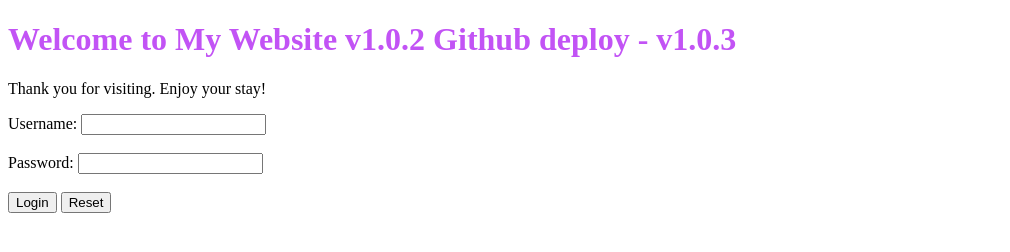
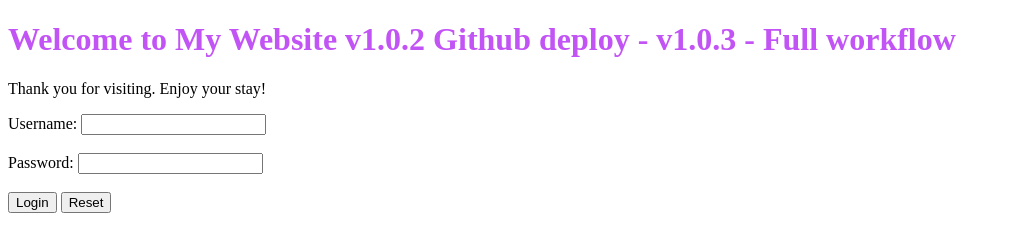
Before and after one commit to longpham5/nodejs-githubaction-ecs-blue-green, a website: page public/index.html in a window 1280 px wide. Shown: the whole page, without its empty margins (0-1010 px from the left). Drawn offline with Linux system fonts and the light colour scheme.

Commit message:
Add full workflow

```diff
--- a/public/index.html
+++ b/public/index.html
@@ -7,7 +7,7 @@
 </head>
 
 <body>
-    <h1 id="welcome" style="color: #C253F5;">Welcome to My Website v1.0.2 Github deploy - v1.0.3</h1>
+    <h1 id="welcome" style="color: #C253F5;">Welcome to My Website v1.0.2 Github deploy - v1.0.3 - Full workflow</h1>
     <p>Thank you for visiting. Enjoy your stay!</p>
 
     <form action="/api/login" method="POST">
```
